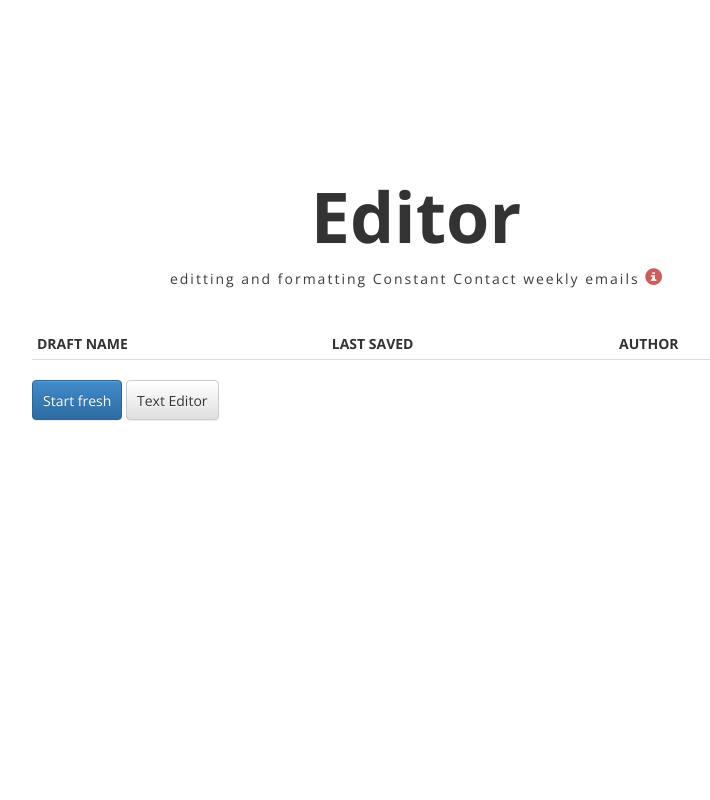
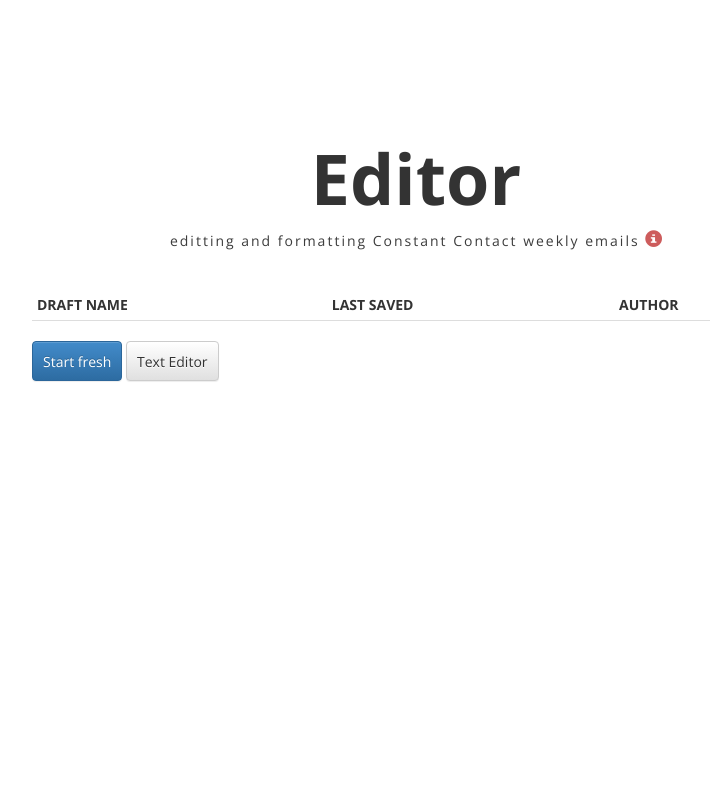
Before and after one commit to AmandaAnumba/textcleaner, a Flask app: page / in a window 1280 px wide. Shown: the whole page, without its empty margins (224-934 px from the left). Run offline with Flask 2, Linux system fonts and the light colour scheme; lists and menus that the app fills with data are empty; some libraries are stand-ins or nearby versions.

Commit message:
change to height

```diff
--- a/app/static/css/style.css
+++ b/app/static/css/style.css
@@ -3,7 +3,7 @@
 /* ----------- title and header area ----------- */
 /* --------------------------------------------- */
 	#content {
-		padding-top: 13%;
+		padding-top: 10%;
 		width: 100%;
 		height: 100%;
 		z-index: 3;
```
